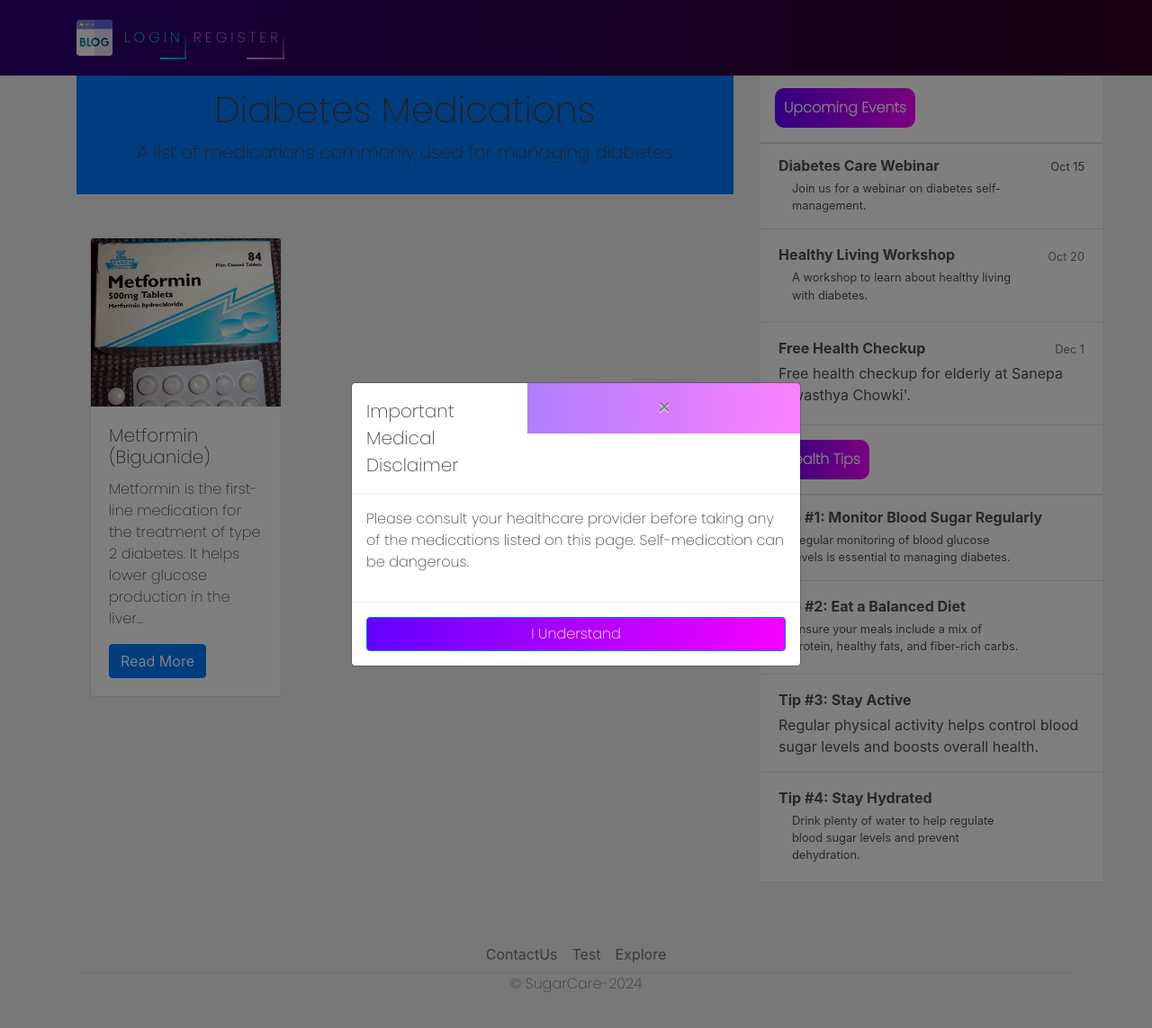
After one commit to esparsh287/SugarCare, a Django app: template sugarcare/blogs/templates/blogs/meds.html in a window 1280 px wide. The commit adds this page. Shown: the top 1143 px of the page at 90% size. Run offline with Django 3.2, Linux system fonts and the light colour scheme; the template is opened without the code that fills it, so the values that code supplies are empty; some libraries are stand-ins or nearby versions.

Commit message:
esp-medications-added

```diff
--- a/sugarcare/blogs/templates/blogs/base.html
+++ b/sugarcare/blogs/templates/blogs/base.html
@@ -183,5 +183,13 @@
     <script src="https://code.jquery.com/jquery-3.2.1.slim.min.js" integrity="sha384-KJ3o2DKtIkvYIK3UENzmM7KCkRr/rE9/Qpg6aAZGJwFDMVNA/GpGFF93hXpG5KkN" crossorigin="anonymous"></script>
     <script src="https://cdnjs.cloudflare.com/ajax/libs/popper.js/1.12.9/umd/popper.min.js" integrity="sha384-ApNbgh9B+Y1QKtv3Rn7W3mgPxhU9K/ScQsAP7hUibX39j7fakFPskvXusvfa0b4Q" crossorigin="anonymous"></script>
     <script src="https://maxcdn.bootstrapcdn.com/bootstrap/4.0.0/js/bootstrap.min.js" integrity="sha384-JZR6Spejh4U02d8jOt6vLEHfe/JQGiRRSQQxSfFWpi1MquVdAyjUar5+76PVCmYl" crossorigin="anonymous"></script>
+    <script src="https://stackpath.bootstrapcdn.com/bootstrap/4.0.0/js/bootstrap.min.js"></script>
+    <script src="https://cdn.jsdelivr.net/npm/bootstrap@4.0.0/dist/js/bootstrap.bundle.min.js"></script>
+    <script>
+      function showWarningModal() {
+          $('#warningModal').modal('show');
+      }
+  </script>
+
 </body>
 </html>
--- /dev/null
+++ b/sugarcare/blogs/templates/blogs/meds.html
@@ -0,0 +1,56 @@
+{% extends 'blogs/base.html' %}
+{% load static %}
+{% block content %}
+
+<div class="modal fade" id="warningModal" tabindex="-1" aria-labelledby="warningModalLabel" aria-hidden="true">
+  <div class="modal-dialog modal-dialog-centered">
+      <div class="modal-content">
+          <div class="modal-header">
+              <h5 class="modal-title" id="warningModalLabel">Important Medical Disclaimer</h5>
+              <button type="button" class="close" data-dismiss="modal" aria-label="Close">
+                  <span aria-hidden="true">&times;</span>
+              </button>
+          </div>
+          <div class="modal-body">
+              <p>Please consult your healthcare provider before taking any of the medications listed on this page. Self-medication can be dangerous.</p>
+          </div>
+          <div class="modal-footer">
+              <button type="button" class="btn btn-primary" data-dismiss="modal">I Understand</button>
+          </div>
+      </div>
+  </div>
+</div>
+
+<header class="bg-primary text-white text-center py-3">
+  <h1>Diabetes Medications</h1>
+  <p class="lead">A list of medications commonly used for managing diabetes</p>
+</header>
+
+<section class="container my-5">
+  <div class="row">
+
+      <div class="col-md-4 mb-4">
+          <div class="card">
+              <img src="{% static 'meds/metformin.jpg' %}" class="card-img-top" alt="Metformin">
+              <div class="card-body">
+                  <h5 class="card-title">Metformin (Biguanide)</h5>
+                  <p class="card-text">Metformin is the first-line medication for the treatment of type 2 diabetes. It helps lower glucose production in the liver...</p>
+                  <a href="https://www.webmd.com/drugs/2/drug-11285/metformin-oral/details" target="_blank" class="btn btn-primary">Read More</a>
+              </div>
+          </div>
+      </div>
+
+
+  </div>
+</section>
+
+<script src="https://code.jquery.com/jquery-3.5.1.slim.min.js"></script>
+<script src="https://cdn.jsdelivr.net/npm/bootstrap@4.5.2/dist/js/bootstrap.bundle.min.js"></script>
+
+<script>
+  $(document).ready(function() {
+    $('#warningModal').modal('show');
+  });
+</script>
+
+{% endblock %}
--- a/sugarcare/blogs/templates/blogs/test.html
+++ b/sugarcare/blogs/templates/blogs/test.html
@@ -57,7 +57,7 @@
 
 {% if result2 == "Positive" %}
     <div class="container my-3">
-      <a href="#" class="btn btn-success">View Recommended Actions</a>
+      <a href="{% url 'meds' %}" class="btn btn-success">View Recommended Actions</a>
     </div>
   {% endif %}
 </div>
--- a/sugarcare/blogs/urls.py
+++ b/sugarcare/blogs/urls.py
@@ -13,5 +13,7 @@ urlpatterns=[
     path('contact/', views.contact, name="contact"),
     path('test/', views.test, name="test"),
     path('test/result', views.result),
-    path('explore/', views.explore,name="explore")
+    path('explore/', views.explore,name="explore"),
+    path('meds/', views.meds,name="meds"),
+
 ]
--- a/sugarcare/blogs/views.py
+++ b/sugarcare/blogs/views.py
@@ -41,6 +41,9 @@ def test(request):
 
 def explore(request):
     return render(request,'blogs/explore.html', {'title':"Explore More"} )
+
+def meds(request):
+    return render(request, 'blogs/meds.html', {'title':"Medications"})
 
 #def result(request):
     #data= pd.read_csv(r"C:\Users\espar\Downloads\diabetes.csv")
```
Also changed, not shown: sugarcare/blogs/static/meds/metformin.jpg (added).
